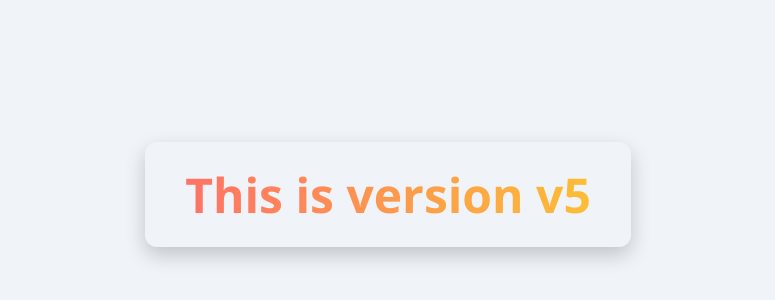
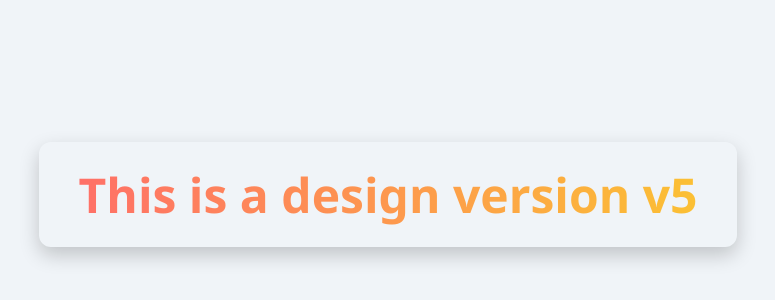
Before and after one commit to MubeenAhmad378/git-repo, a plain HTML site: page index.html in a window 1280 px wide. Shown: the part 206-506 px from the top of the page, without its empty margins (252-1027 px from the left). Drawn offline with Linux system fonts and the light colour scheme.

Commit message:
changes h1 tag

```diff
--- a/index.html
+++ b/index.html
@@ -7,6 +7,6 @@
     <link rel="stylesheet" href="style.css">
 </head>
 <body>
-    <h1>This is version v5</h1>
+    <h1>This is a design version v5</h1>
 </body>
 </html>
```
